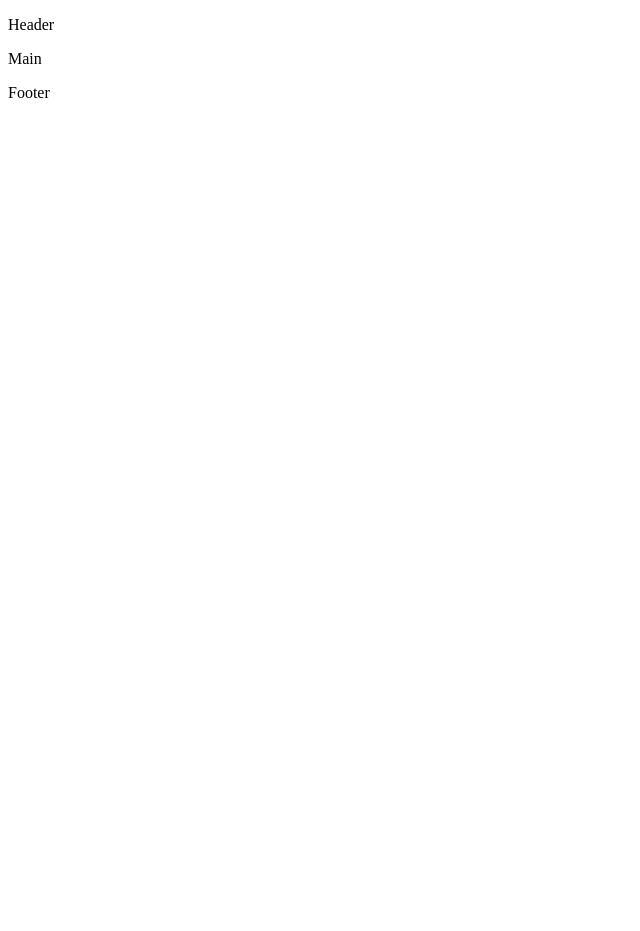
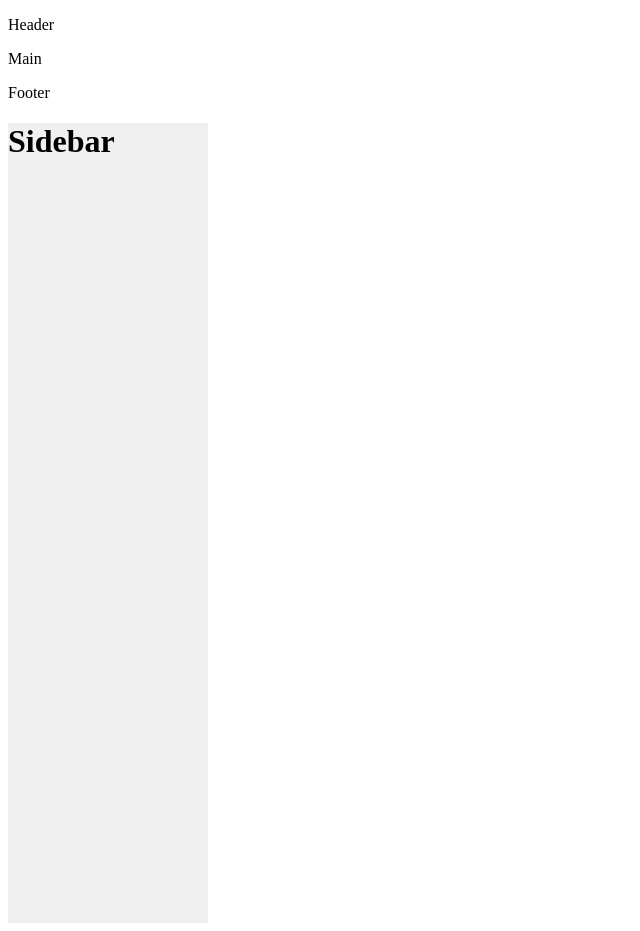
Before and after one commit to AlessioMartella7/proj-html-vuejs, a Vue app: page / in a window 1280 px wide. Shown: the whole page, without its empty margins (0-640 px from the left). Before the commit the page ends 800 px from the top, so only its background shows below. Built offline with nearby package versions, Linux system fonts and the light colour scheme.

Commit message:
ticketing commit

```diff
--- a/src/App.vue
+++ b/src/App.vue
@@ -2,30 +2,32 @@
 import AppFooter from './components/AppFooter.vue';
 import AppHeader from './components/AppHeader.vue';
 import AppMain from './components/AppMain.vue';
+import Sidebar from './components/Sidebar.vue';
 
 
 export default {
-  components:{
+  components: {
     AppHeader,
     AppMain,
-    AppFooter
+    AppFooter,
+    Sidebar
   },
   data() {
     return {
       AppHeader,
       AppMain,
-      AppFooter
+      AppFooter,
+      Sidebar
     }
   }
 }
 </script>
 
 <template>
-  <AppHeader/>
-  <AppMain/>
-  <AppFooter/>
+  <AppHeader />
+  <AppMain />
+  <AppFooter />
+  <Sidebar />
 </template>
 
-<style lang="scss">
-
-</style>
+<style lang="scss"></style>
--- /dev/null
+++ b/src/components/Sidebar.vue
@@ -0,0 +1,19 @@
+<template>
+    <div class="sidebar">
+        <h1>Sidebar</h1>
+    </div>
+</template>
+
+<script>
+export default {
+    name: 'Sidebar'
+}
+</script>
+
+<style lang="scss">
+.sidebar {
+    width: 200px;
+    height: 100vh;
+    background-color: #f0f0f0;
+}
+</style>
```
